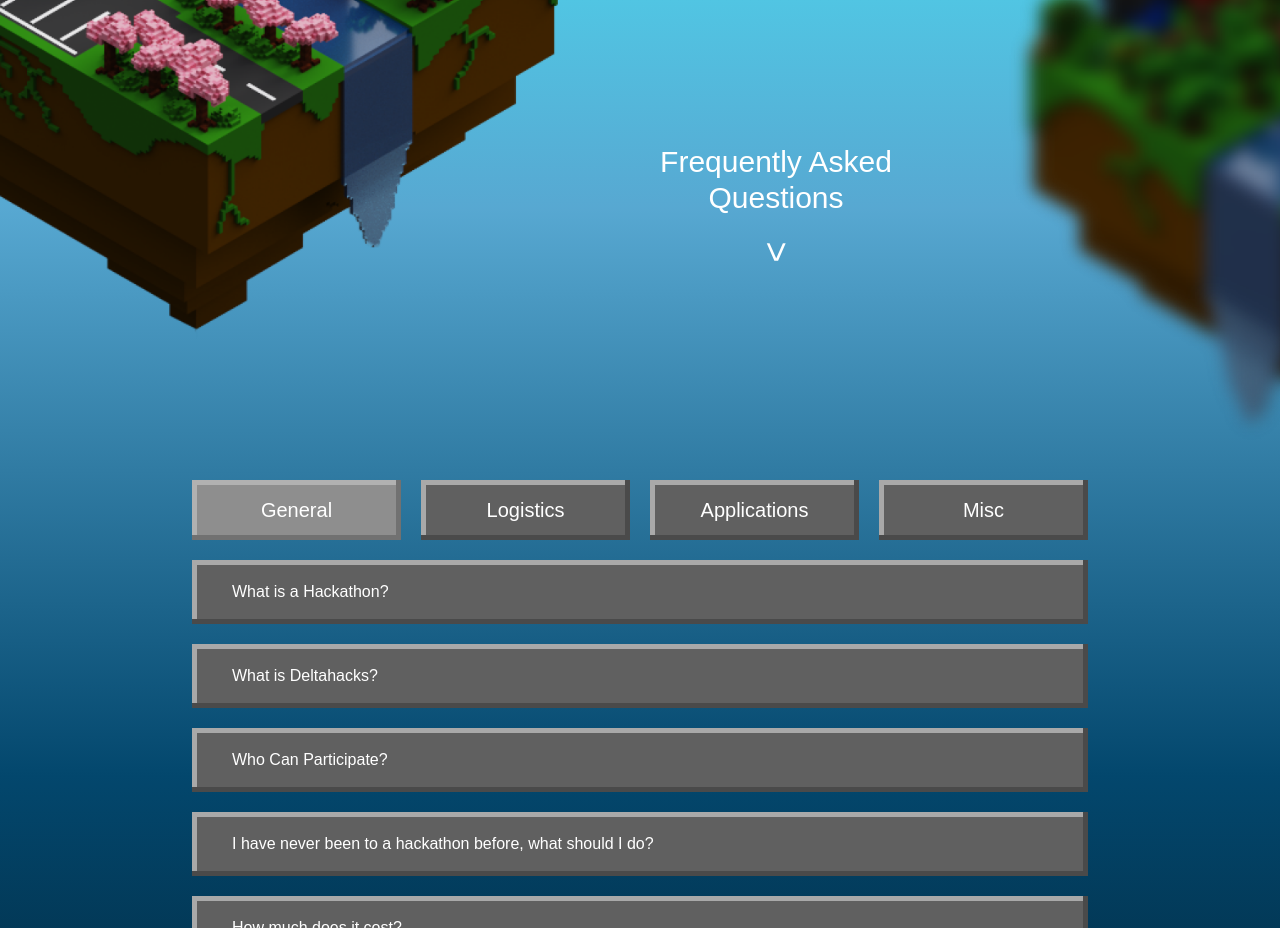
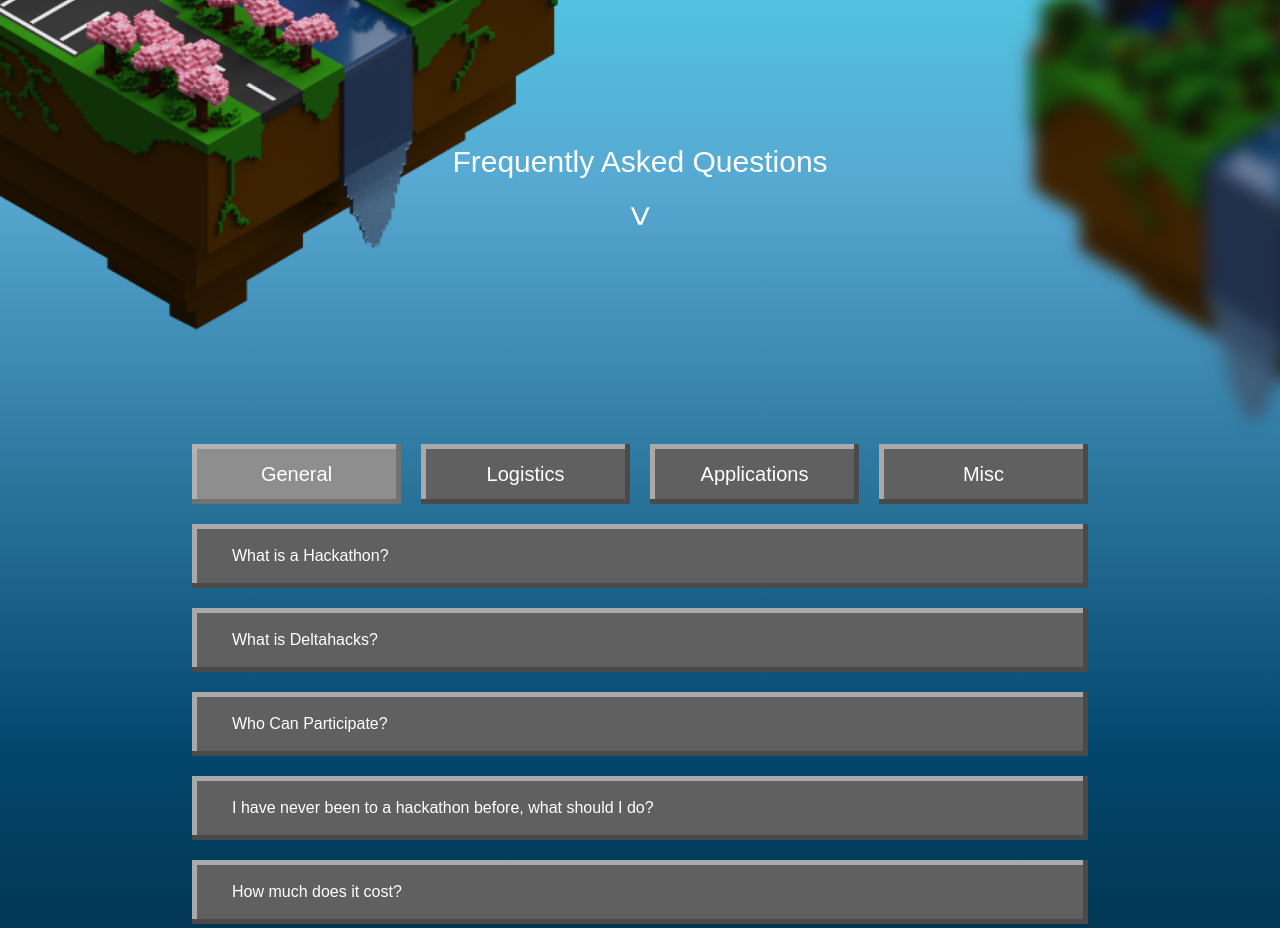
Before and after one commit to deltahacks/new-landing, a React (Vite) app: page / in a window 1280 px wide. Shown: the part 2360-3288 px from the top of the page. Built offline with nearby package versions, Linux system fonts and the light colour scheme; a web font is replaced by a local one.

Commit message:
fixed errors

```diff
--- a/package.json
+++ b/package.json
@@ -22,7 +22,7 @@
     "@vitejs/plugin-react": "^2.0.0",
     "autoprefixer": "^10.4.12",
     "postcss": "^8.4.17",
-    "prettier": "2.7.1",
+    "prettier": "^2.7.1",
     "tailwindcss": "^3.1.8",
     "typescript": "^4.6.4",
     "vite": "^3.0.0"
--- a/src/components/Faq.tsx
+++ b/src/components/Faq.tsx
@@ -101,9 +101,9 @@
 
   return (
     <div className="lg:w-full sm:px-48 py-10 z-50">
-      <div className="p-12 pt-0 md:pl-80 text-white">
-        <div className=" shadow-none outline-none transform px-12 py-2 md:px-10 md:py-4 text-center focus:bg-transparent text-xl md:text-3xl">
-          Frequently Asked<div>Questions</div>
+      <div className="p-12 pt-0 text-white">
+        <div className="shadow-none outline-none transform px-12 py-2 md:px-10 md:py-4 text-center focus:bg-transparent text-xl md:text-3xl">
+          Frequently Asked Questions
         </div>
         <div className="text-center text-2xl md:text-4xl align-middle rotate-90 transform">
           {">"}
```
Also changed, not shown: 1 other file (tests, documents, lock files or other folders).
